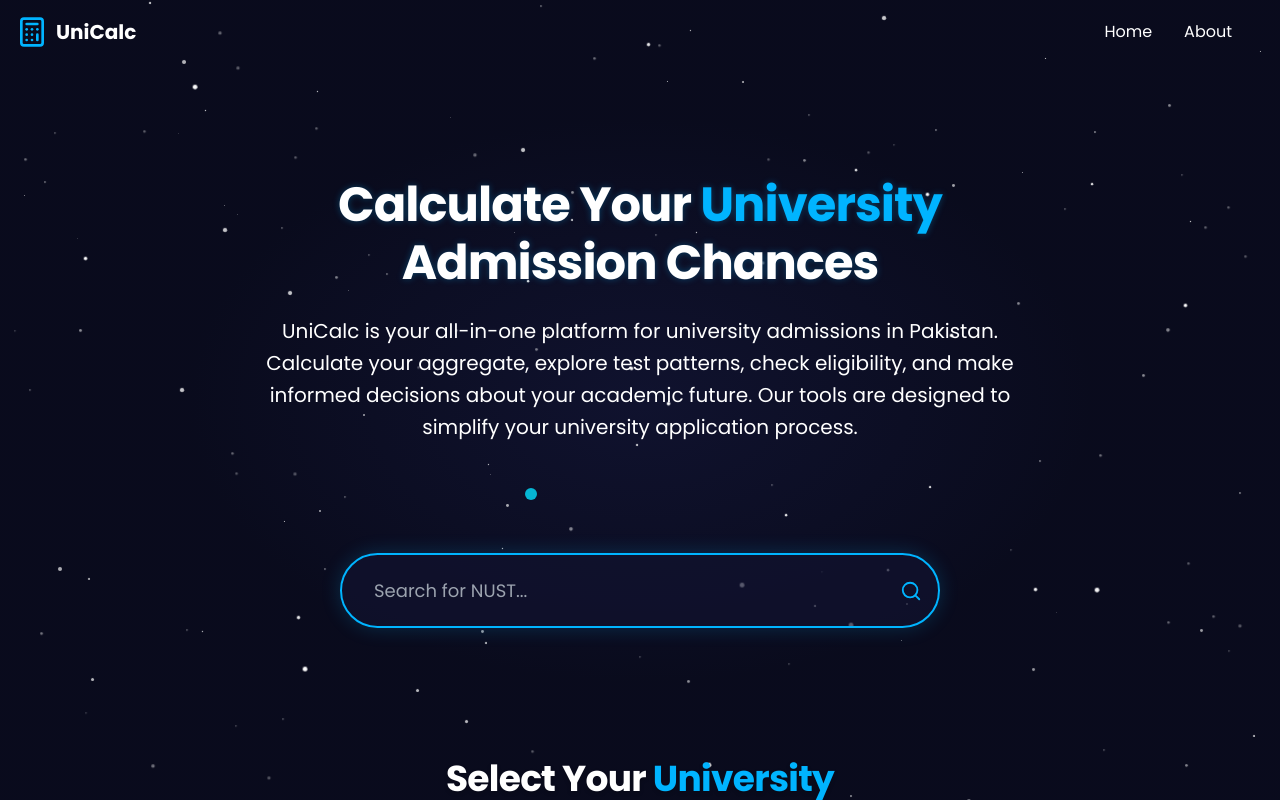
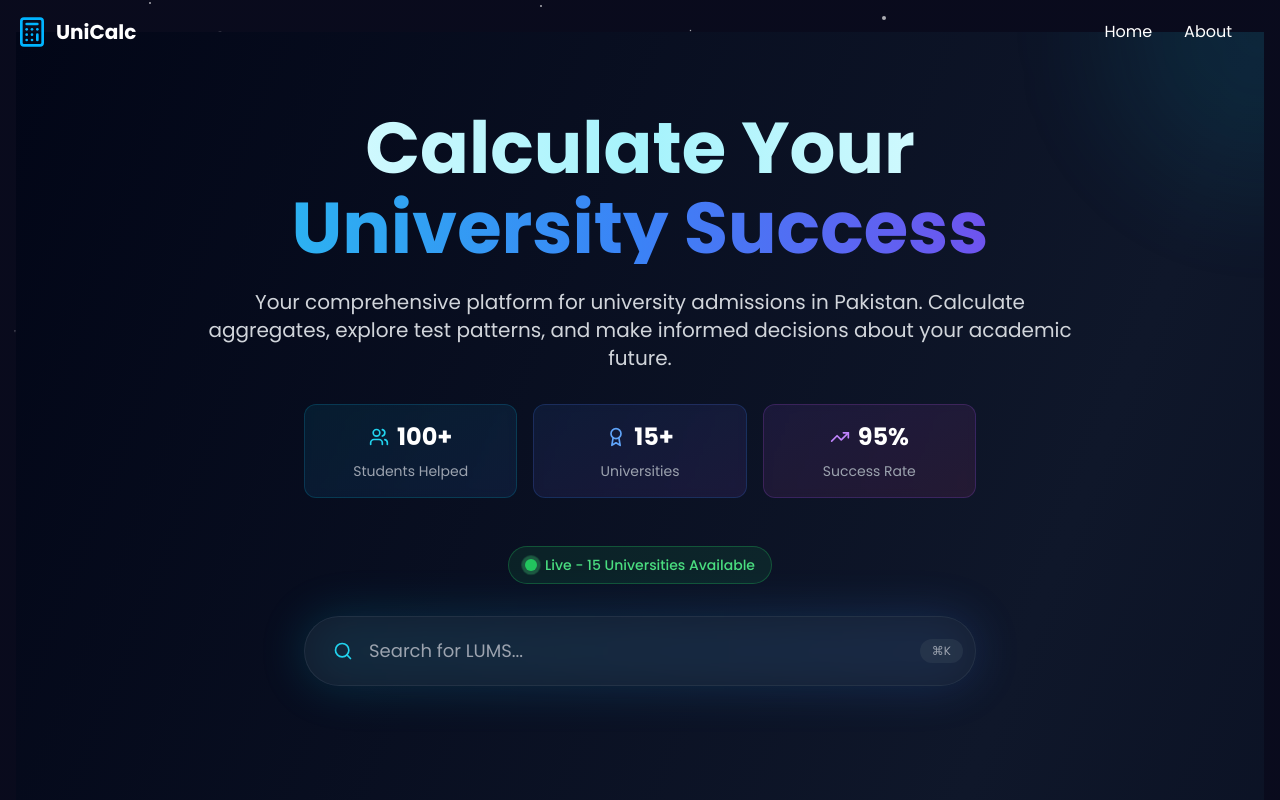
Before and after one commit to emadadnan000/unicalc, a React (Vite) app: page / in a window 1280 px wide. Shown: the top 800 px of the page. Built offline with nearby package versions, Linux system fonts and the light colour scheme.

Commit message:
improved homepage

```diff
--- a/src/components/pages/HomePage.tsx
+++ b/src/components/pages/HomePage.tsx
@@ -1,48 +1,238 @@
-import React, { useState, useEffect, useRef } from 'react';
-import { Search, X } from 'lucide-react';
-import UniversityGrid from '../university/UniversityGrid';
-import universities from '../../data/universities';
+import React, { useState, useEffect, useRef, ChangeEvent } from 'react';
+import { useNavigate } from 'react-router-dom';
+import { Search, X, Sparkles, TrendingUp, Users, Award } from 'lucide-react';
+
+interface University {
+  id: string;
+  name: string;
+  shortName: string;
+  logo: string;
+  category: string;
+  image: string;
+}
+
+interface UniversityGridProps {
+  universities: University[];
+}
+
+// Comprehensive university data with more institutions
+const mockUniversities: University[] = [
+  {
+    id: 'fast',
+    name: 'FAST National University of Computer and Emerging Sciences',
+    shortName: 'FAST-NUCES',
+    logo: '',
+    category: 'Computer Science',
+    image: './imgs/fast.jpg'
+  },
+  {
+    id: 'nust',
+    name: 'National University of Sciences and Technology',
+    shortName: 'NUST',
+    logo: '',
+    category: 'Engineering & Technology',
+    image: './imgs/nust.jpg'
+  },
+
+  {
+    id: 'comsats',
+    name: 'COMSATS University Islamabad',
+    shortName: 'COMSATS (CUI)',
+    logo: '',
+    category: 'Technology & Sciences',
+    image: './imgs/comsats.jpg'
+  },
+  {
+    id: 'uet',
+    name: 'University of Engineering and Technology Lahore',
+    shortName: 'UET Lahore',
+    logo: '',
+    category: 'Engineering',
+    image: './imgs/uet.jpg'
+  },
+  {
+    id: 'giki',
+    name: 'Ghulam Ishaq Khan Institute of Engineering Sciences',
+    shortName: 'GIKI',
+    logo: '',
+    category: 'Engineering & Sciences',
+    image: './imgs/giki.jpg'
+  },
+  {
+    id: 'pieas',
+    name: 'Pakistan Institute of Engineering and Applied Sciences',
+    shortName: 'PIEAS',
+    logo: '',
+    category: 'Nuclear & Engineering',
+    image: './imgs/pieas.jpg'
+  },
+  {
+    id: 'itu',
+    name: 'Information Technology University Punjab',
+    shortName: 'ITU',
+    logo: '',
+    category: 'Information Technology',
+    image: './imgs/itu.jpg'
+  },
+  {
+    id: 'islamicuni',
+    name: 'International Islamic University Islamabad',
+    shortName: 'IIUI',
+    logo: '',
+    category: 'Islamic Studies & Sciences',
+    image: './imgs/iiui.jpg'
+  },
+  {
+    id: 'ned',
+    name: 'NED University of Engineering and Technology',
+    shortName: 'NED University',
+    logo: '',
+    category: 'Engineering',
+    image: './imgs/ned.jpg'
+  },
+  {
+    id: 'air',
+    name: 'AIR University',
+    shortName: 'AIR',
+    logo: '',
+    category: 'Cybersecurity',
+    image: './imgs/air.jpg'
+  },
+  {
+    id: 'bahria',
+    name: 'Bahria University',
+    shortName: 'Bahria University',
+    logo: '',
+    category: 'Multidisciplinary',
+    image: './imgs/bahria.jpg'
+  },
+  {
+    id: 'quaideazam',
+    name: 'Quaid-i-Azam University Islamabad',
+    shortName: 'QAU',
+    logo: '',
+    category: 'Research University',
+    image: './imgs/qau.jpg'
+  },
+  {
+    id: 'ist',
+    name: 'Institute of Space Technology',
+    shortName: 'IST',
+    logo: '',
+    category: 'Space & Aerospace',
+    image: './imgs/ist.jpg'
+  },
+  {
+    id: 'nutech',
+    name: 'National University of Technology',
+    shortName: 'NUTECH',
+    logo: '',
+    category: 'Technology',
+    image: './imgs/nutech.jpg'
+  },
+
+
+  {
+    id: 'pucit',
+    name: 'Punjab University College of Information Technology',
+    shortName: 'PUCIT',
+    logo: '',
+    category: 'Information Technology',
+    image: './imgs/pu.jpg'
+  }
+];
+
+const UniversityGrid: React.FC<UniversityGridProps> = ({ universities }) => {
+  const navigate = useNavigate();
+
+  const handleCalculateClick = (universityId: string) => {
+    navigate(`/calculator/${universityId}`);
+  };
+
+  return (
+    <div className="grid grid-cols-1 sm:grid-cols-2 lg:grid-cols-3 xl:grid-cols-4 gap-6">
+      {universities.map((uni) => (
+        <div
+          key={uni.id}
+          className="group relative bg-gradient-to-br from-slate-900/80 to-slate-800/60 backdrop-blur-sm border border-slate-700/50 rounded-2xl overflow-hidden hover:border-cyan-500/50 transition-all duration-300 hover:shadow-xl hover:shadow-cyan-500/10 hover:-translate-y-1"
+        >
+          <div className="h-48 bg-gray-800 overflow-hidden relative">
+            <img
+              src={uni.image}
+              alt={`${uni.name} Campus`}
+              className="w-full h-full object-cover transition-transform duration-500 group-hover:scale-105"
+              onError={(e) => {
+                const target = e.target as HTMLImageElement;
+                target.src = 'https://images.unsplash.com/photo-1562774053-701939374585?w=400&h=300&fit=crop&crop=entropy&auto=format';
+              }}
+            />
+            <div className="absolute inset-0 bg-gradient-to-t from-black/60 via-transparent to-transparent"></div>
+            <div className="absolute top-4 right-4">
+              <span className="text-xs bg-black/50 backdrop-blur-sm text-white px-2 py-1 rounded-full border border-white/20">
+                {uni.category}
+              </span>
+            </div>
+          </div>
+
+          <div className="p-6">
+            <div className="flex items-start justify-between mb-4">
+              <div className="text-3xl">{uni.logo}</div>
+            </div>
+
+            <h3 className="text-lg font-bold text-white mb-2 group-hover:text-cyan-400 transition-colors line-clamp-2">
+              {uni.shortName}
+            </h3>
+
+            <p className="text-gray-400 text-sm mb-6 line-clamp-2 leading-relaxed">
+              {uni.name}
+            </p>
+
+            <button
+              onClick={() => handleCalculateClick(uni.id)}
+              className="w-full bg-gradient-to-r from-cyan-600 to-blue-600 hover:from-cyan-500 hover:to-blue-500 text-white py-3 px-4 rounded-xl transition-all duration-200 font-semibold hover:shadow-lg hover:shadow-cyan-500/20 transform hover:scale-105 focus:outline-none focus:ring-2 focus:ring-cyan-500/50"
+            >
+              Calculate Aggregate
+            </button>
+          </div>
+        </div>
+      ))}
+    </div>
+  );
+};
 
 const HomePage: React.FC = () => {
   const [searchTerm, setSearchTerm] = useState('');
   const [showResults, setShowResults] = useState(false);
   const searchInputRef = useRef<HTMLInputElement>(null);
 
-  // Example university names for placeholder
   const placeholderSuggestions = [
-    "FAST", "NUST", "LUMS", "COMSATS", "UET Lahore", "GIKI", "Bahria", "IBA"
+    "FAST-NUCES", "NUST", "LUMS", "COMSATS", "UET Lahore", "GIKI", "PIEAS", "ITU", "IIUI", "Bahria"
   ];
   const [placeholderIndex, setPlaceholderIndex] = useState(0);
 
   useEffect(() => {
-    // Rotate through placeholder suggestions
     const placeholderInterval = setInterval(() => {
       setPlaceholderIndex((prevIndex) => (prevIndex + 1) % placeholderSuggestions.length);
     }, 3000);
-
     return () => clearInterval(placeholderInterval);
   }, [placeholderSuggestions.length]);
 
   useEffect(() => {
-    // Update search results
     setShowResults(searchTerm.trim() !== '');
   }, [searchTerm]);
 
   useEffect(() => {
-    // Add keyboard shortcut listener
     const handleKeyDown = (e: KeyboardEvent) => {
-      // Check for Ctrl+K or Cmd+K
       if ((e.ctrlKey || e.metaKey) && e.key === 'k') {
         e.preventDefault();
         searchInputRef.current?.focus();
       }
     };
-
     window.addEventListener('keydown', handleKeyDown);
     return () => window.removeEventListener('keydown', handleKeyDown);
   }, []);
 
-  const handleSearch = (e: React.ChangeEvent<HTMLInputElement>) => {
+  const handleSearch = (e: ChangeEvent<HTMLInputElement>) => {
     setSearchTerm(e.target.value);
   };
 
@@ -52,218 +242,212 @@ const HomePage: React.FC = () => {
     searchInputRef.current?.focus();
   };
 
+  const handleGetStarted = () => {
+    const universitiesSection = document.getElementById('universities');
+    if (universitiesSection) {
+      universitiesSection.scrollIntoView({
+        behavior: 'smooth',
+        block: 'start'
+      });
+    }
+  };
+
   const filteredUniversities = searchTerm.trim() === ''
-    ? universities
-    : universities.filter(uni =>
+    ? mockUniversities
+    : mockUniversities.filter(uni =>
         uni.name.toLowerCase().includes(searchTerm.toLowerCase()) ||
-        uni.shortName.toLowerCase().includes(searchTerm.toLowerCase())
+        uni.shortName.toLowerCase().includes(searchTerm.toLowerCase()) ||
+        uni.category.toLowerCase().includes(searchTerm.toLowerCase())
       );
 
   return (
-    <div style={{
-      paddingTop: '80px',
-      backgroundColor: '#0a0a1a',
-      color: '#FFFFFF',
-      minHeight: '100vh'
-    }}>
-      {/* <h1 className="slide-up" style={{textAlign: 'center', margin: '20px 0', fontSize: '2rem'}}>
-        University Admission Calculator
-      </h1> */}
+    <div className="min-h-screen bg-gradient-to-br from-slate-950 via-slate-900 to-slate-950 text-white relative overflow-hidden">
+      {/* Animated Background Elements */}
+      <div className="absolute inset-0 overflow-hidden pointer-events-none">
+        <div className="absolute -top-40 -right-40 w-80 h-80 bg-cyan-500/10 rounded-full blur-3xl animate-pulse"></div>
+        <div className="absolute top-1/2 -left-40 w-60 h-60 bg-blue-500/10 rounded-full blur-3xl animate-pulse" style={{animationDelay: '2s'}}></div>
+        <div className="absolute bottom-0 right-1/4 w-40 h-40 bg-purple-500/10 rounded-full blur-3xl animate-pulse" style={{animationDelay: '4s'}}></div>
+      </div>
 
-      {/* Hero Section with Enhanced Styling */}
-      <section style={{
-        padding: '48px 16px',
-        backgroundColor: '#0a0a1a',
-        maxWidth: '1200px',
-        margin: '0 auto',
-      }}>
-        <div style={{
-          maxWidth: '900px',
-          margin: '0 auto',
-          textAlign: 'center',
-          padding: '16px'
-        }}>
-          {/* Enhanced heading with animation */}
-          <h1 className="homepage-heading slide-up-delay-1" style={{
-            fontSize: '3rem',
-            marginBottom: '24px',
-            lineHeight: '1.2'
-          }}>
-            Calculate Your <span className="highlight-text">University</span> Admission Chances
+      {/* Hero Section */}
+      <section className="relative pt-12 sm:pt-20 pb-16 px-4 sm:px-6 lg:px-8">
+        <div className="max-w-7xl mx-auto">
+          <div className="text-center mb-16">
+            {/* Main Heading */}
+            <div className="mb-6">
+              <h1 className="text-3xl sm:text-4xl md:text-5xl lg:text-7xl font-bold leading-tight">
+                <span className="block bg-gradient-to-r from-white via-cyan-200 to-white bg-clip-text text-transparent">
+                  Calculate Your
+                </span>
+                <span className="block bg-gradient-to-r from-cyan-400 via-blue-500 to-purple-600 bg-clip-text text-transparent mt-2">
+                  University Success
+                </span>
               </h1>
+            </div>
 
-          {/* Animated paragraph */}
-          <p className="slide-up-delay-2" style={{
-            fontSize: '1.25rem',
-            marginBottom: '32px',
-            maxWidth: '800px',
-            marginLeft: 'auto',
-            marginRight: 'auto',
-            opacity: '0.9',
-            lineHeight: '1.6'
-          }}>
-            UniCalc is your all-in-one platform for university admissions in Pakistan. Calculate your aggregate,
-            explore test patterns, check eligibility, and make informed decisions about your academic future.
-            Our tools are designed to simplify your university application process.
+            {/* Subtitle */}
+            <p className="text-base sm:text-lg lg:text-xl text-gray-300 max-w-4xl mx-auto mb-8 leading-relaxed px-4">
+              Your comprehensive platform for university admissions in Pakistan. Calculate aggregates,
+              explore test patterns, and make informed decisions about your academic future.
             </p>
 
-          <div className="mt-8">
-            <div className="inline-flex items-center space-x-2 px-4 py-2 bg-cyan-500/10 border border-cyan-500/30 rounded-full">
-              <span className="relative flex h-3 w-3">
-                <span className="animate-ping absolute inline-flex h-full w-full rounded-full bg-cyan-400 opacity-75"></span>
-                <span className="relative inline-flex rounded-full h-3 w-3 bg-cyan-500"></span>
-              </span>
-              <span className="text-cyan-400 text-sm font-medium">Live - {filteredUniversities.length} Universities Available</span>
+            {/* Stats Cards */}
+            <div className="grid grid-cols-1 sm:grid-cols-3 gap-4 max-w-2xl mx-auto mb-12">
+              <div className="bg-gradient-to-br from-cyan-500/10 to-blue-500/10 backdrop-blur-sm border border-cyan-500/20 rounded-xl p-4">
+                <div className="flex items-center justify-center mb-2">
+                  <Users className="w-5 h-5 text-cyan-400 mr-2" />
+                  <span className="text-2xl font-bold text-white">100+</span>
+                </div>
+                <p className="text-sm text-gray-400">Students Helped</p>
+              </div>
+              <div className="bg-gradient-to-br from-blue-500/10 to-purple-500/10 backdrop-blur-sm border border-blue-500/20 rounded-xl p-4">
+                <div className="flex items-center justify-center mb-2">
+                  <Award className="w-5 h-5 text-blue-400 mr-2" />
+                  <span className="text-2xl font-bold text-white">{mockUniversities.length}+</span>
+                </div>
+                <p className="text-sm text-gray-400">Universities</p>
+              </div>
+              <div className="bg-gradient-to-br from-purple-500/10 to-pink-500/10 backdrop-blur-sm border border-purple-500/20 rounded-xl p-4">
+                <div className="flex items-center justify-center mb-2">
+                  <TrendingUp className="w-5 h-5 text-purple-400 mr-2" />
+                  <span className="text-2xl font-bold text-white">95%</span>
+                </div>
+                <p className="text-sm text-gray-400">Success Rate</p>
               </div>
             </div>
 
+            {/* Live Status */}
+            <div className="inline-flex items-center space-x-2 px-4 py-2 bg-green-500/10 border border-green-500/30 rounded-full mb-8">
+              <span className="relative flex h-3 w-3">
+                <span className="animate-ping absolute inline-flex h-full w-full rounded-full bg-green-400 opacity-75"></span>
+                <span className="relative inline-flex rounded-full h-3 w-3 bg-green-500"></span>
+              </span>
+              <span className="text-green-400 text-sm font-medium">
+                Live - {filteredUniversities.length} Universities Available
+              </span>
+            </div>
+
             {/* Enhanced Search Bar */}
-          <div className="slide-up-delay-3" style={{
-            marginTop: '40px',
-            maxWidth: '600px',
-            marginLeft: 'auto',
-            marginRight: 'auto',
-          }}>
-            <div className="clean-shadow" style={{
-              position: 'relative',
-              borderRadius: '9999px',
-              overflow: 'hidden',
-              border: '2px solid var(--electric-blue)',
-              backgroundColor: 'rgba(18, 19, 48, 0.7)',
-              padding: '4px',
-              boxShadow: '0 0 20px rgba(0, 180, 255, 0.2)'
-            }}>
+            <div className="max-w-2xl mx-auto">
+              <div className="relative group">
+                <div className="absolute inset-0 bg-gradient-to-r from-cyan-500 to-blue-500 rounded-full opacity-20 blur-xl group-hover:opacity-30 transition-opacity"></div>
+                <div className="relative bg-slate-800/50 backdrop-blur-sm border border-slate-700/50 rounded-full p-1 group-hover:border-cyan-500/50 transition-all duration-300">
+                  <div className="flex items-center">
+                    <div className="pl-6 pr-4 py-1">
+                      <Search className="w-5 h-5 text-cyan-400" />
+                    </div>
                     <input
                       ref={searchInputRef}
                       type="text"
                       placeholder={`Search for ${placeholderSuggestions[placeholderIndex]}...`}
                       value={searchTerm}
                       onChange={handleSearch}
-                style={{
-                  width: '100%',
-                  padding: '18px 28px',
-                  paddingRight: '64px',
-                  backgroundColor: 'transparent',
-                  color: '#FFFFFF',
-                  border: 'none',
-                  outline: 'none',
-                  fontSize: '1.125rem',
-                  fontFamily: 'Poppins, sans-serif'
-                }}
+                      className="flex-1 bg-transparent text-white placeholder-gray-400 outline-none py-4 pr-4 text-base sm:text-lg"
                     />
-              {searchTerm ? (
+                    {searchTerm && (
                       <button
                         onClick={handleClearSearch}
-                  style={{
-                    position: 'absolute',
-                    right: '48px',
-                    top: '50%',
-                    transform: 'translateY(-50%)',
-                    color: '#AAAAAA',
-                    backgroundColor: 'transparent',
-                    border: 'none',
-                    cursor: 'pointer'
-                  }}
+                        className="p-2 text-gray-400 hover:text-white transition-colors mr-2"
                       >
-                  <X style={{width: '20px', height: '20px'}} />
+                        <X className="w-5 h-5" />
                       </button>
-              ) : (
-                <div style={{ display: 'none' }}></div>
                     )}
-              <div style={{
-                position: 'absolute',
-                right: '16px',
-                top: '50%',
-                transform: 'translateY(-50%)',
-                color: 'var(--electric-blue)'
-              }}>
-                <Search style={{width: '22px', height: '22px'}} />
+                    <div className="hidden sm:flex items-center space-x-1 bg-slate-700/50 rounded-full px-3 py-1 mr-2">
+                      <span className="text-xs text-gray-400">⌘K</span>
+                    </div>
+                  </div>
+                </div>
               </div>
             </div>
           </div>
         </div>
       </section>
 
-      {/* Universities Section with Enhanced Styling */}
-      <section id="universities" style={{
-        padding: '60px 16px',
-        maxWidth: '1200px',
-        margin: '0 auto',
-        backgroundColor: '#0a0a1a'
-      }}>
-        <div style={{
-          margin: '0 auto',
-          padding: '0 16px'
-        }}>
-          <div style={{
-            textAlign: 'center',
-            marginBottom: '50px'
-          }}>
-            <h2 className="homepage-heading slide-up important-text" style={{
-              fontSize: '2.25rem',
-              marginBottom: '16px',
-            }}>
-              Select Your <span className="highlight-text">University</span>
+      {/* Universities Section */}
+      <section id="universities" className="relative py-16 px-4 sm:px-6 lg:px-8">
+        <div className="max-w-7xl mx-auto">
+          <div className="text-center mb-12">
+            <div className="inline-flex items-center space-x-2 bg-gradient-to-r from-cyan-500/10 to-blue-500/10 backdrop-blur-sm border border-cyan-500/20 rounded-full px-4 py-2 mb-6">
+              <Sparkles className="w-4 h-4 text-cyan-400" />
+              <span className="text-sm text-cyan-400 font-medium">Featured Universities</span>
+            </div>
+
+            <h2 className="text-2xl sm:text-3xl lg:text-4xl font-bold mb-4">
+              Select Your{' '}
+              <span className="bg-gradient-to-r from-cyan-400 to-blue-500 bg-clip-text text-transparent">
+                Dream University
+              </span>
             </h2>
-            <p className="slide-up-delay-1" style={{
-              maxWidth: '600px',
-              marginLeft: 'auto',
-              marginRight: 'auto',
-              marginBottom: '20px',
-              fontSize: '1.125rem',
-              opacity: '0.9'
-            }}>
-              Browse through our comprehensive database of top universities in Pakistan to find your perfect academic match.
+
+            <p className="text-base sm:text-lg text-gray-300 max-w-3xl mx-auto">
+              Explore our comprehensive database of top universities in Pakistan.
+              Each institution offers unique opportunities for your academic journey.
             </p>
 
+            {/* Search Results Info */}
             {showResults && (
-              <div style={{
-                marginTop: '16px',
-                color: '#7eeaff',
-                background: 'rgba(0, 180, 255, 0.1)',
-                padding: '10px 20px',
-                borderRadius: '12px',
-                display: 'inline-block'
-              }}>
-                <h2 className="text-4xl md:text-5xl font-bold text-white mb-6">
-                  <span className="bg-clip-text text-transparent bg-gradient-to-r from-cyan-400 to-blue-500">
-                    Your Complete University
-                  </span>{' '}
-                  <span className="relative inline-block">
-                    <span className="relative z-10">Admission Companion</span>
-                    <span className="absolute bottom-0 left-0 w-full h-3 bg-cyan-500/20 -rotate-1 -z-0" />
+              <div className="mt-8 inline-flex flex-wrap items-center justify-center space-x-3 bg-slate-800/50 backdrop-blur-sm border border-slate-700/50 rounded-xl px-6 py-3">
+                <div className="flex items-center space-x-2">
+                  <span className="text-gray-300">Results for</span>
+                  <span className="font-semibold text-cyan-400 bg-cyan-500/10 px-2 py-1 rounded">
+                    "{searchTerm}"
                   </span>
-                </h2>
-                <p className="text-xl text-gray-300 max-w-4xl mx-auto px-4">
-                  UniCalc is your all-in-one platform for navigating university admissions in Pakistan. From calculating your aggregate to understanding test patterns, we've got you covered every step of the way.
-                </p>
-                <div className="flex items-center">
-                  <span className="mr-1">Showing results for</span>
-                  <span className="font-semibold text-cyan-400">"{searchTerm}"</span>
-                  <span className="mx-2 text-gray-400">•</span>
-                  <span className="text-cyan-300">{filteredUniversities.length} {filteredUniversities.length === 1 ? 'university' : 'universities'}</span>
+                </div>
+                <div className="hidden sm:block w-px h-4 bg-gray-600"></div>
+                <div className="text-cyan-300">
+                  {filteredUniversities.length} {filteredUniversities.length === 1 ? 'university' : 'universities'}
                 </div>
                 {filteredUniversities.length === 0 && (
+                  <>
+                    <div className="hidden sm:block w-px h-4 bg-gray-600"></div>
                     <button
                       onClick={handleClearSearch}
-                    style={{
-                      color: 'var(--electric-blue)',
-                      textDecoration: 'underline',
-                      marginTop: '8px',
-                      backgroundColor: 'transparent',
-                      border: 'none',
-                      cursor: 'pointer',
-                      fontWeight: '500'
-                    }}
+                      className="text-cyan-400 hover:text-cyan-300 transition-colors font-medium"
                     >
                       Clear search
                     </button>
+                  </>
                 )}
               </div>
             )}
           </div>
 
+          {filteredUniversities.length === 0 && showResults ? (
+            <div className="text-center py-16">
+              <div className="text-6xl mb-4">🔍</div>
+              <h3 className="text-2xl font-bold mb-4">No universities found</h3>
+              <p className="text-gray-400 mb-6">
+                Try searching with different keywords or browse all universities below.
+              </p>
+              <button
+                onClick={handleClearSearch}
+                className="bg-gradient-to-r from-cyan-600 to-blue-600 hover:from-cyan-500 hover:to-blue-500 text-white font-semibold py-2 px-6 rounded-full transition-all duration-200"
+              >
+                Show All Universities
+              </button>
+            </div>
+          ) : (
             <UniversityGrid universities={filteredUniversities} />
+          )}
+
+          {/* CTA Section */}
+          <div className="mt-16 text-center">
+            <div className="bg-gradient-to-r from-slate-800/50 to-slate-700/50 backdrop-blur-sm border border-slate-600/50 rounded-2xl p-6 sm:p-8 lg:p-12">
+              <h3 className="text-xl sm:text-2xl lg:text-3xl font-bold mb-4">
+                Ready to Start Your Journey?
+              </h3>
+              <p className="text-gray-300 mb-6 max-w-2xl mx-auto text-sm sm:text-base">
+                Join thousands of students who have successfully navigated their university
+                admissions with our comprehensive tools and guidance.
+              </p>
+              <button
+                onClick={handleGetStarted}
+                className="bg-gradient-to-r from-cyan-600 to-blue-600 hover:from-cyan-500 hover:to-blue-500 text-white font-semibold py-3 px-6 sm:px-8 rounded-full transition-all duration-200 hover:shadow-lg hover:shadow-cyan-500/25 hover:-translate-y-1"
+              >
+                Get Started Today
+              </button>
+            </div>
+          </div>
         </div>
       </section>
     </div>
```
Lines whose indentation alone changed are shown as unchanged.
